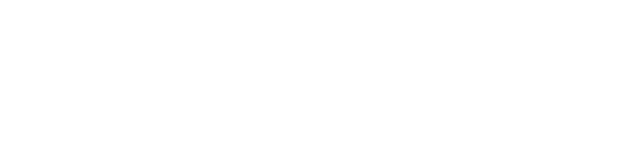
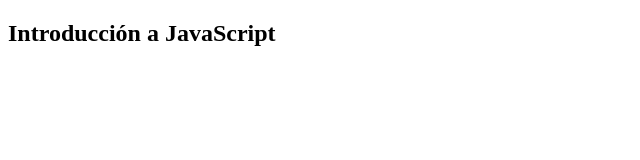
Before and after one commit to CristianFrias/Modulo03Sesion01IntroduccionJS, a plain HTML site: page index.html in a window 1280 px wide. Shown: the whole page, without its empty margins (0-640 px from the left). Drawn offline with Linux system fonts and the light colour scheme.

Commit message:
Actualizando

```diff
--- /dev/null
+++ b/assets/js/main.js
@@ -0,0 +1,8 @@
+var apellido = "Frías"
+
+var persona = {
+    nombre: "Cristián", // cuando tenemos comillas lee la variable
+    apellido: apellido // aqui declaramos la variable antes
+}
+
+console.log(persona);
--- a/index.html
+++ b/index.html
@@ -3,9 +3,14 @@
 <head>
     <meta charset="UTF-8">
     <meta name="viewport" content="width=device-width, initial-scale=1.0">
-    <title>Introdicción a JavaScript</title>
+    <title>Introducción a JavaScript</title>
 </head>
 <body>
-
+    <main>
+        <section>
+            <h1>Introducción a JavaScript</h1>
+        </section>
+    </main>
+    <script src="assets/js/main.js"></script>
 </body>
 </html>
```
